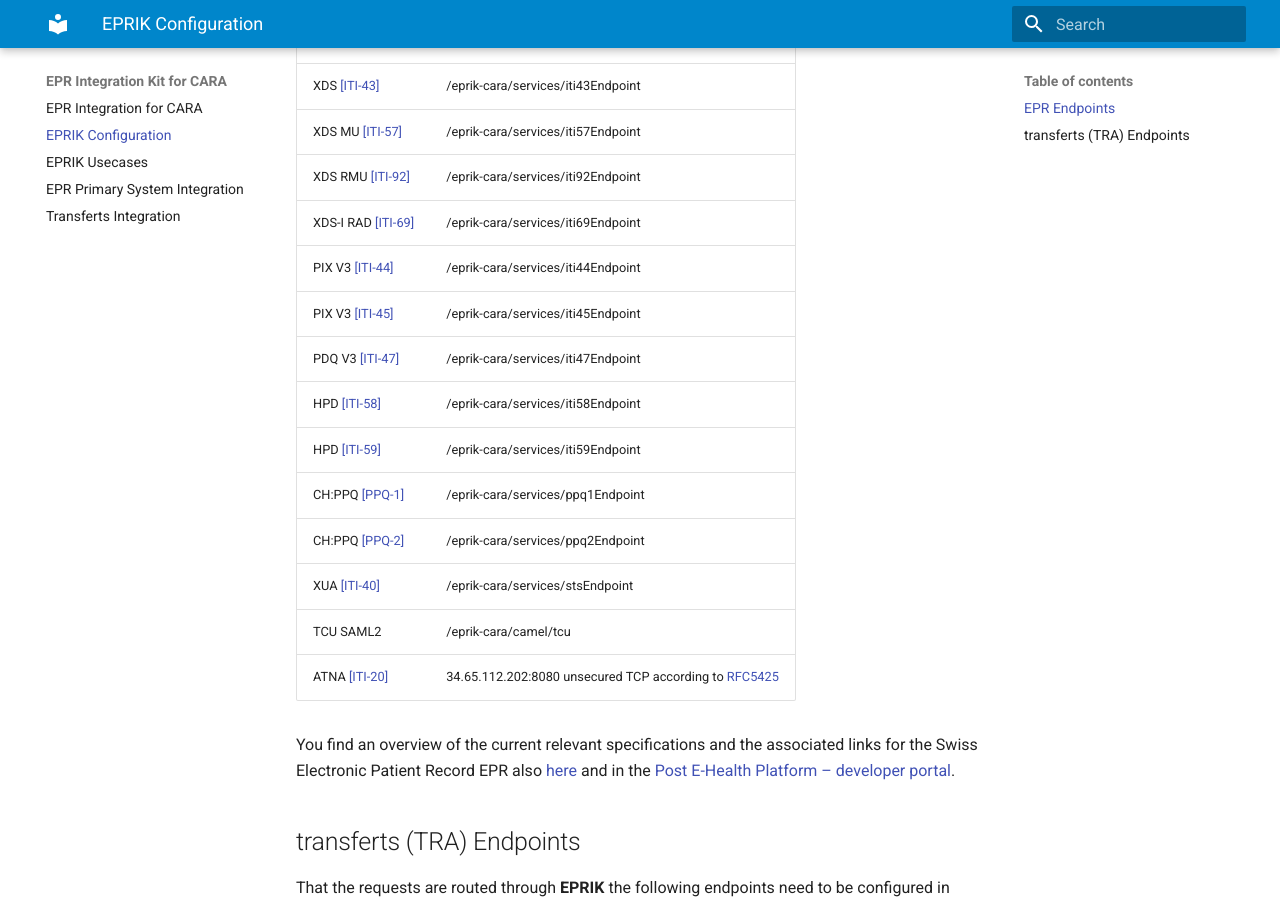
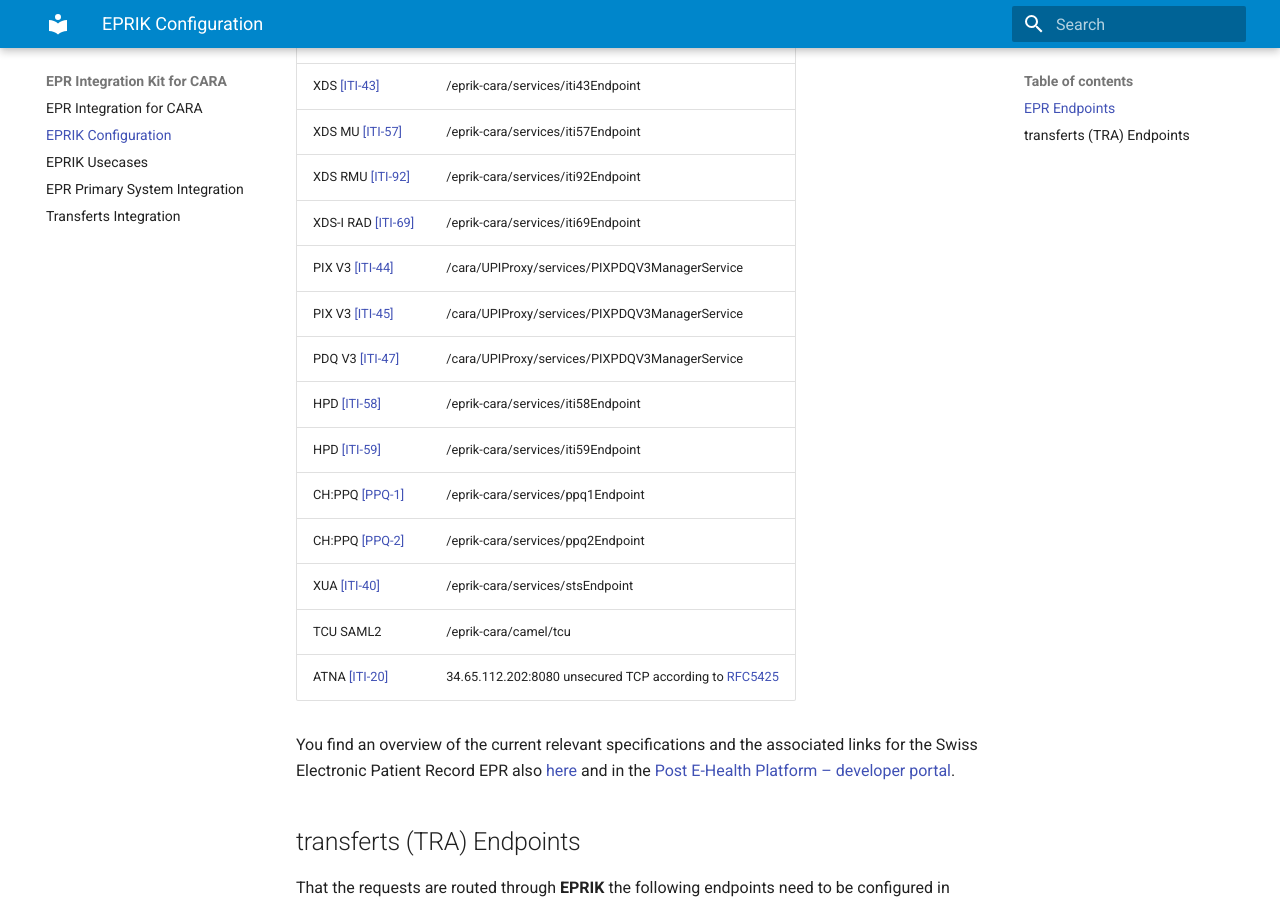
Before and after one commit to ahdis/epr-integration-cara, an MkDocs documentation site: the page built from docs/eprik-config.md, in a window 1280 px wide and 900 px high, scrolled down 786 px. Built offline with MkDocs 1.6.1 and Material for MkDocs 9.7.7, drawn with Linux system fonts in a browser that asks for light colours.

Commit message:
adjust to new proxy cara setup

```diff
--- a/docs/eprik-config.md
+++ b/docs/eprik-config.md
@@ -22,9 +22,9 @@
 XDS MU [[ITI-57]](https://profiles.ihe.net/ITI/TF/Volume2/ITI-57.html)   | /eprik-cara/services/iti57Endpoint
 XDS RMU [[ITI-92]](https://profiles.ihe.net/ITI/TF/Volume2/ITI-92.html)   | /eprik-cara/services/iti92Endpoint
 XDS-I RAD [[ITI-69]](https://www.ihe.net/uploadedFiles/Documents/Radiology/IHE_RAD_TF_Vol2.pdf)   | /eprik-cara/services/iti69Endpoint
-PIX V3 [[ITI-44]](https://profiles.ihe.net/ITI/TF/Volume2/ITI-44.html)   | /eprik-cara/services/iti44Endpoint
-PIX V3 [[ITI-45]](https://profiles.ihe.net/ITI/TF/Volume2/ITI-45.html)   | /eprik-cara/services/iti45Endpoint
-PDQ V3 [[ITI-47]](https://profiles.ihe.net/ITI/TF/Volume2/ITI-47.html)   | /eprik-cara/services/iti47Endpoint
+PIX V3 [[ITI-44]](https://profiles.ihe.net/ITI/TF/Volume2/ITI-44.html)   | /cara/UPIProxy/services/PIXPDQV3ManagerService
+PIX V3 [[ITI-45]](https://profiles.ihe.net/ITI/TF/Volume2/ITI-45.html)   | /cara/UPIProxy/services/PIXPDQV3ManagerService
+PDQ V3 [[ITI-47]](https://profiles.ihe.net/ITI/TF/Volume2/ITI-47.html)   | /cara/UPIProxy/services/PIXPDQV3ManagerService
 HPD [[ITI-58]](https://profiles.ihe.net/ITI/TF/Volume2/ITI-58.html)   | /eprik-cara/services/iti58Endpoint
 HPD [[ITI-59]](https://profiles.ihe.net/ITI/TF/Volume2/ITI-598.html)   | /eprik-cara/services/iti59Endpoint
 CH:PPQ [[PPQ-1]](https://www.bag.admin.ch/dam/bag/de/dokumente/nat-gesundheitsstrategien/strategie-ehealth/gesetzgebung-elektronisches-patientendossier/gesetze/ergaenzung_2.1_anhang_5_epdv_edi_ausgabe_4.pdf.download.pdf/EPDV-EDI_Anhang_5_E2.1_DE_Ausgabe_4.pdf)   | /eprik-cara/services/ppq1Endpoint
```
Also changed, not shown: docs/faq.md (added, +11 -0 lines), docs/requests/iti-47-atna-raw.txt (+1 -1 lines), 15 other files.
